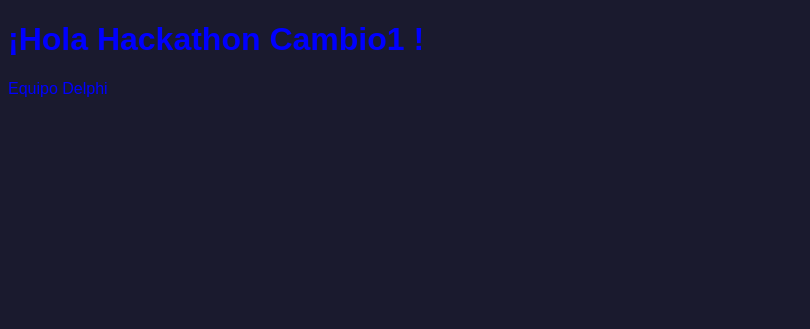
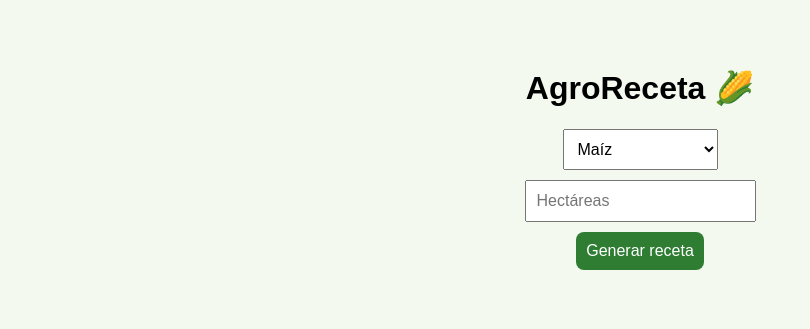
Before and after one commit to DiegoEustaquio12/MyHack, a Flask app: page / in a window 1280 px wide. Shown: the top 329 px of the page, without its empty margins (0-810 px from the left). Run offline with Flask 3, Linux system fonts and the light colour scheme.

Commit message:
Cambio en html y css

```diff
--- a/static/style.css
+++ b/static/style.css
@@ -1,5 +1,27 @@
 body {
     font-family: sans-serif;
-    background: #1a1a2e;
-    color: blue;
+    background: #f4f9f0;
+    text-align: center;
+    padding: 40px;
 }
+
+input, select, button {
+    display: block;
+    margin: 10px auto;
+    padding: 10px;
+    font-size: 16px;
+}
+
+button {
+    background: #2e7d32;
+    color: white;
+    border: none;
+    cursor: pointer;
+    border-radius: 8px;
+}
+
+#resultado {
+    margin-top: 20px;
+    font-size: 18px;
+    color: #2e7d32;
+}
--- a/templates/index.html
+++ b/templates/index.html
@@ -3,11 +3,17 @@
 <head>
     <meta charset="UTF-8">
     <link rel="stylesheet" href="/static/style.css">
-    <title>Mi Hackathon</title>
+    <title>AgroReceta Puebla</title>
 </head>
 <body>
-    <h1>¡Hola Hackathon Cambio1 !</h1>
-    <p> Equipo Delphi </p>
+    <h1>AgroReceta 🌽</h1>
+    <select id="cultivo">
+        <option value="maiz">Maíz</option>
+        <option value="cana">Caña de azúcar</option>
+    </select>
+    <input type="number" id="hectareas" placeholder="Hectáreas"/>
+    <button id="btn">Generar receta</button>
+    <div id="resultado"></div>
     <script src="/static/script.js"></script>
 </body>
 </html>
```
